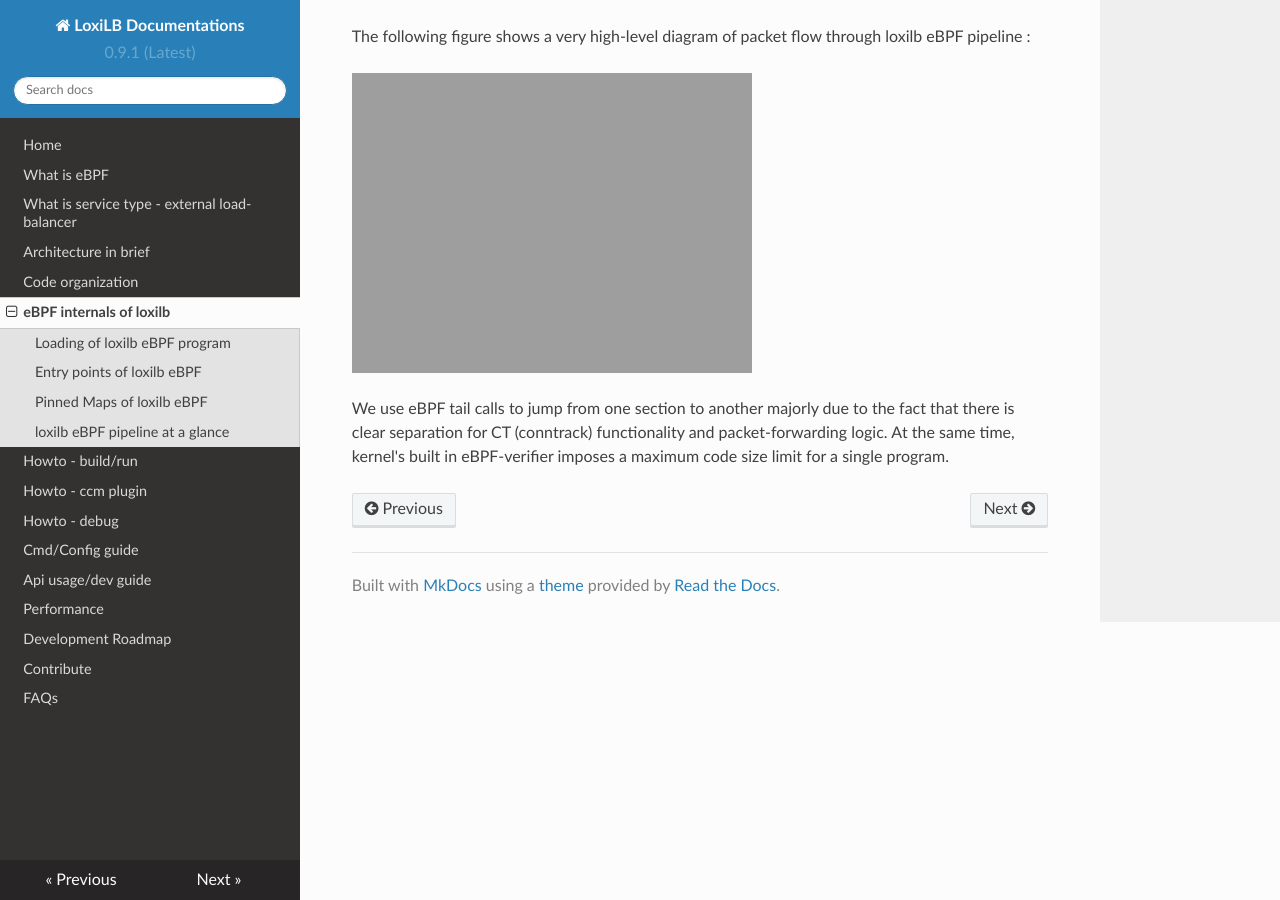
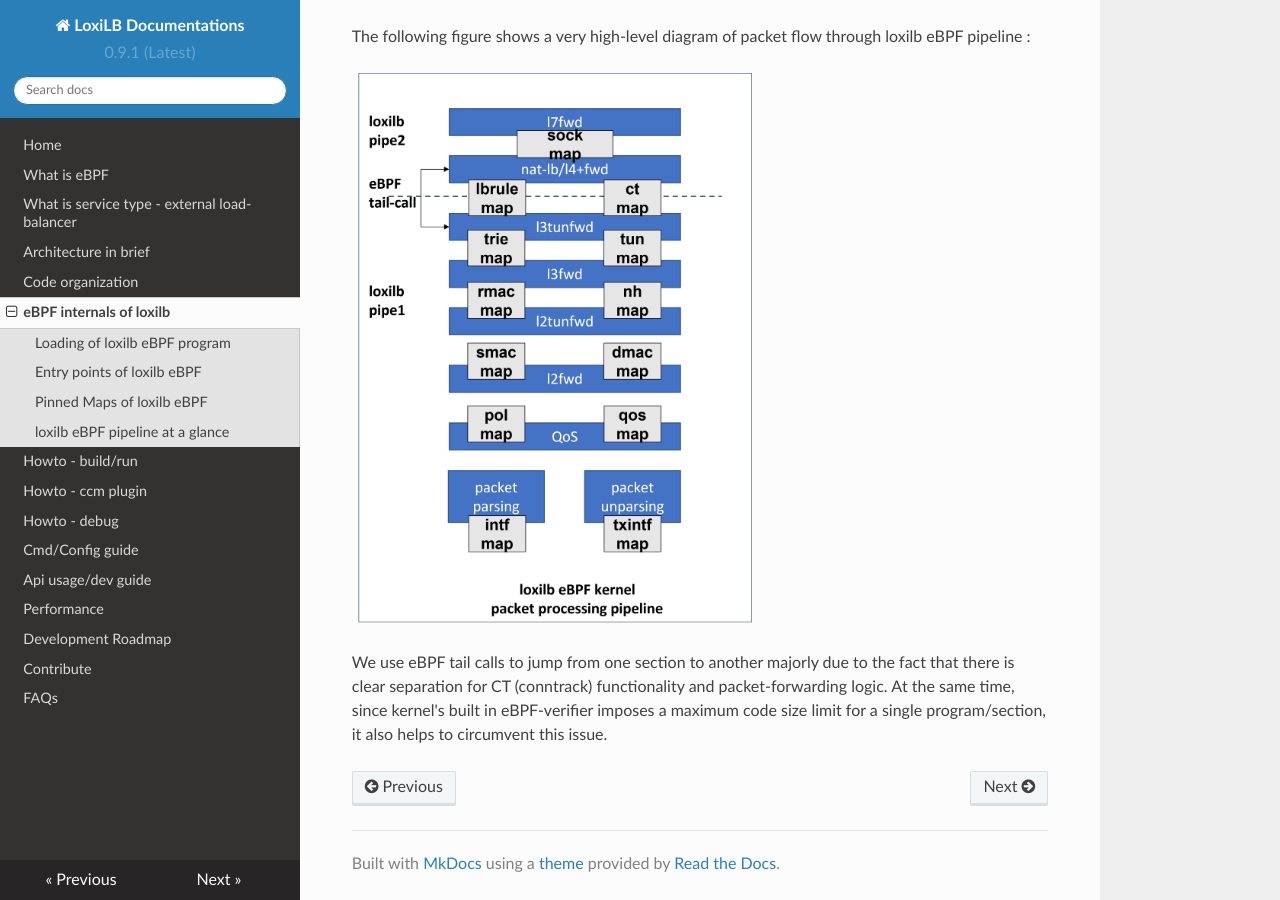
Before and after one commit to loxilb-io/loxilbdocs, an MkDocs documentation site: the page built from docs/loxilbebpf.md, in a window 1280 px wide and 900 px high, scrolled down 3817 px. Built offline with MkDocs 1.6.1, drawn with Linux system fonts in a browser that asks for light colours; nearby versions of some CDN libraries.

Commit message:
Update loxilbebpf.md

```diff
--- a/docs/loxilbebpf.md
+++ b/docs/loxilbebpf.md
@@ -174,6 +174,6 @@
 
 The following figure shows a very high-level diagram of packet flow through loxilb  eBPF pipeline :
 
-![base](photos/pipe.png|width=400px)
+<img src="https://github.com/loxilb-io/loxilbdocs/blob/main/docs/photos/pipe.png" width="400" height="600">
 
-We use eBPF tail calls to jump from one section to another majorly due to the fact that there is clear separation for CT (conntrack) functionality and packet-forwarding logic. At the same time, kernel's built in eBPF-verifier imposes a maximum code size limit for a single program.
+We use eBPF tail calls to jump from one section to another majorly due to the fact that there is clear separation for CT (conntrack) functionality and packet-forwarding logic. At the same time, since kernel's built in eBPF-verifier imposes a maximum code size limit for a single program/section, it also helps to circumvent this issue.
```
